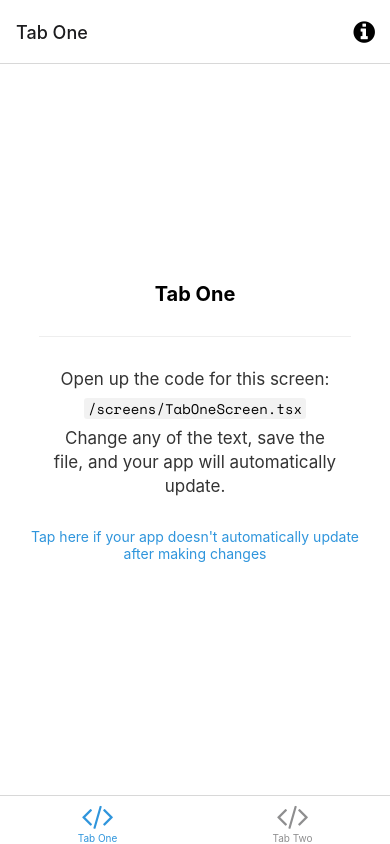
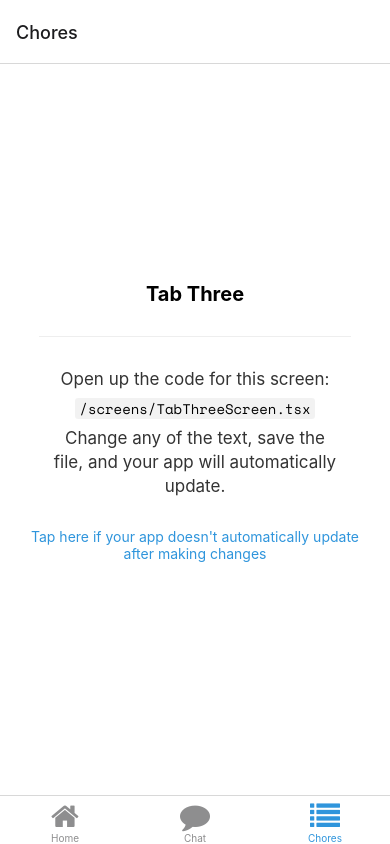
Before and after one commit to anant-j/Roomr, a React Native app in the folder app/: screen /TabThree in a window 390 px wide. Built offline with nearby package versions, Linux system fonts and the light colour scheme; what expo-linking would draw is missing.

Commit message:
Added navigation

```diff
--- a/app/navigation/LinkingConfiguration.ts
+++ b/app/navigation/LinkingConfiguration.ts
@@ -25,6 +25,16 @@ const linking: LinkingOptions<RootStackParamList> = {
               TabTwoScreen: 'two',
             },
           },
+          TabThree: {
+            screens: {
+              TabThreeScreen: 'three',
+            },
+          },
+          TabFour: {
+            screens: {
+              TabFourScreen: 'four',
+            },
+          }
         },
       },
       Modal: 'modal',
--- a/app/navigation/index.tsx
+++ b/app/navigation/index.tsx
@@ -16,6 +16,7 @@ import ModalScreen from '../screens/ModalScreen';
 import NotFoundScreen from '../screens/NotFoundScreen';
 import TabOneScreen from '../screens/TabOneScreen';
 import TabTwoScreen from '../screens/TabTwoScreen';
+import TabThreeScreen from '../screens/TabThreeScreen';
 import { RootStackParamList, RootTabParamList, RootTabScreenProps } from '../types';
 import LinkingConfiguration from './LinkingConfiguration';
 
@@ -66,8 +67,8 @@ function BottomTabNavigator() {
         name="TabOne"
         component={TabOneScreen}
         options={({ navigation }: RootTabScreenProps<'TabOne'>) => ({
-          title: 'Tab One',
-          tabBarIcon: ({ color }) => <TabBarIcon name="code" color={color} />,
+          title: 'Home',
+          tabBarIcon: ({ color }) => <TabBarIcon name="home" color={color} />,
           headerRight: () => (
             <Pressable
               onPress={() => navigation.navigate('Modal')}
@@ -88,8 +89,16 @@ function BottomTabNavigator() {
         name="TabTwo"
         component={TabTwoScreen}
         options={{
-          title: 'Tab Two',
-          tabBarIcon: ({ color }) => <TabBarIcon name="code" color={color} />,
+          title: 'Chat',
+          tabBarIcon: ({ color }) => <TabBarIcon name="comment" color={color} />,
+        }}
+      />
+            <BottomTab.Screen
+        name="TabThree"
+        component={TabThreeScreen}
+        options={{
+          title: 'Chores',
+          tabBarIcon: ({ color }) => <TabBarIcon name="list" color={color} />,
         }}
       />
     </BottomTab.Navigator>
--- /dev/null
+++ b/app/screens/TabThreeScreen.tsx
@@ -0,0 +1,32 @@
+import * as React from 'react';
+import { StyleSheet } from 'react-native';
+
+import EditScreenInfo from '../components/EditScreenInfo';
+import { Text, View } from '../components/Themed';
+
+export default function TabThreeScreen() {
+  return (
+    <View style={styles.container}>
+      <Text style={styles.title}>Tab Three</Text>
+      <View style={styles.separator} lightColor="#eee" darkColor="rgba(255,255,255,0.1)" />
+      <EditScreenInfo path="/screens/TabThreeScreen.tsx" />
+    </View>
+  );
+}
+
+const styles = StyleSheet.create({
+  container: {
+    flex: 1,
+    alignItems: 'center',
+    justifyContent: 'center',
+  },
+  title: {
+    fontSize: 20,
+    fontWeight: 'bold',
+  },
+  separator: {
+    marginVertical: 30,
+    height: 1,
+    width: '80%',
+  },
+});
--- a/app/tsconfig.json
+++ b/app/tsconfig.json
@@ -1,6 +1,7 @@
 {
   "extends": "expo/tsconfig.base",
   "compilerOptions": {
+    "jsx": "react",
     "strict": true
   }
 }
--- a/app/types.tsx
+++ b/app/types.tsx
@@ -27,6 +27,8 @@ export type RootStackScreenProps<Screen extends keyof RootStackParamList> = Nati
 export type RootTabParamList = {
   TabOne: undefined;
   TabTwo: undefined;
+  TabThree: undefined;
+  TabFour: undefined;
 };
 
 export type RootTabScreenProps<Screen extends keyof RootTabParamList> = CompositeScreenProps<
```
